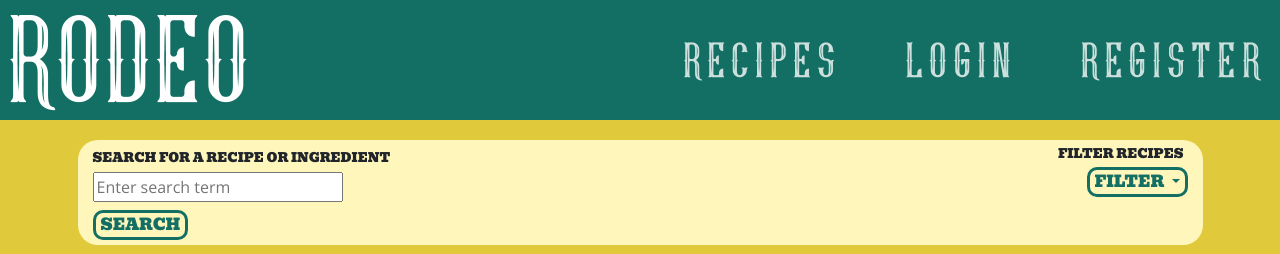
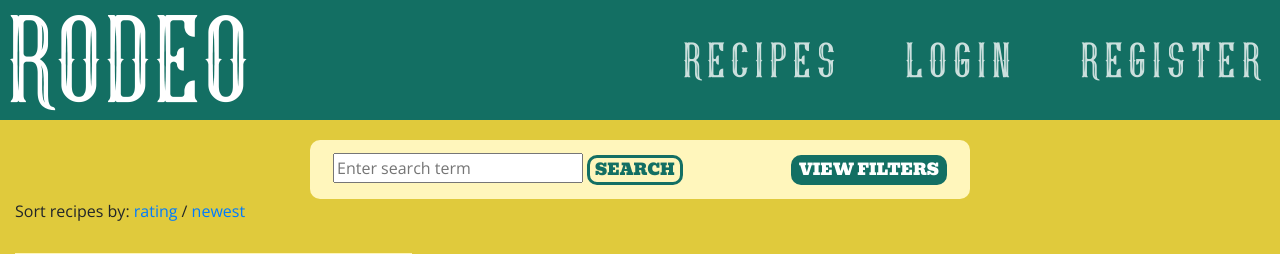
Before and after one commit to richardthorp/rodeo, a Flask app: page /all_recipes in a window 1280 px wide. Shown: the top 254 px of the page. Run offline with Flask 2, Linux system fonts and the light colour scheme; a database or web service that is not in the repository returns one stand-in record (values such as "Sample title"); some libraries are stand-ins or nearby versions.

Commit message:
Reformat search and filter container

```diff
--- a/static/css/style.css
+++ b/static/css/style.css
@@ -50,7 +50,7 @@ a:hover {
 
 .rounded-container {
     background-color: #FFF6BC;
-    border-radius: 20px;
+    border-radius: 10px;
     margin-top: 40px;
 }
 
@@ -462,16 +462,19 @@ nav {
 
 
 /*------------------------------------------------------- SEARCH AND FILTER */
-.search-container {
+/* .search-container {
     width: 90%;
+} */
+.search-form {
+    display: contents;
 }
-.search-container .sub-header {
+/* .search-container .sub-header {
     font-size: 0.8rem;
-}
+} */
 
-.search-container .custom-button {
+/* .search-container .custom-button {
     margin-bottom: 8px;
-}
+} */
 
 .search-container .form-input, .small-input {
     max-width: 400px;
@@ -486,11 +489,21 @@ nav {
 
 .search-container .filter-option {
     display: inline-block;
+    margin: 10px;
 }
 
 #search {
-    width: 60%;
+    width: 100%;
     max-width: 250px;
+}
+
+.search-button {
+    height: fit-content;
+}
+
+.filters-button {
+    color: #FFF;
+    background-color: #136F63;
 }
 
 .search-container-radio ul li {
@@ -499,14 +512,14 @@ nav {
     padding: 0 10px;
 }
 
-.filter-dropdown {
+/* .filter-dropdown {
     font-family: 'Open Sans', Arial, Helvetica, sans-serif;
     background-color: #FFF6BC;
 }
 
 .filter-dropdown ul {
     list-style: none;
-}
+} */
 
 /*------------------------------------------------------- INDEX */
 .hero {
@@ -759,10 +772,14 @@ nav {
     .rounded-container {
         margin-top: 10px;
         width: 100%;
+        /* border-radius: 10px; */
+    }
+    .search-container {
+        max-width: 350px;
     }
     .search-container .custom-button {
         font-size: 0.7rem;
-        margin: 0 0 5px 0;
+        /* margin: 0 0 5px 0; */
     }
     .recipe-type-filters .filter-option, .recipe-type-radio ul li {
         display: block;
@@ -851,9 +868,12 @@ nav {
         font-size: 1rem;
         border-width: 3px;
     }
+    .search-container {
+        max-width: 350px;
+    }
     .search-container .custom-button {
         font-size: 0.8rem;
-        margin: 0 0 5px 0;
+        /* margin: 0 0 5px 0; */
     }
     .rounded-container {
         margin-top: 20px;
@@ -908,6 +928,10 @@ nav {
     }
     .form-requirement {
         font-size: 1rem;
+    }
+    .search-container {
+        width: 90%;
+        max-width: 660px;
     }
     .search-container .custom-button {
         font-size: 1rem;
--- a/templates/all_recipes.html
+++ b/templates/all_recipes.html
@@ -1,29 +1,62 @@
 {% extends 'base.html' %} {% block content %}
 <div class="container-fluid block-content-container">
     <!-- SEARCH AND FILTER CONTAINER -->
-    <div class="row search-container rounded-container mx-auto">
-        <div class="col-12">
-            <form method="POST"
+    <div class="row search-container rounded-container mx-auto align-items-center p-1 p-md-2">
+        <form method="POST" class="search-form"
             action="{{ url_for('search_results', return_page='all_recipes', sort_by='average_rating')}}">
-                <div class="row">
             {{ form.hidden_tag() }}
-                    <div class="col-12 col-sm-8">
-                        <div class="sub-header text-left mt-2 mb-1">
-                            Search for a recipe or ingredient
+            <div
+                class="col-12 col-md-8 d-flex flex-nowrap align-items-center justify-content-end justify-content-md-start">
+                {{ form.search(class="form-input mb-2 d-inline", value=search_words) }}
+                {{ form.search_submit(class="custom-button search-button ml-1") }}
             </div>
-                        {{ form.search(class="form-input mb-2", value=search_words) }}
-                        {{ form.search_submit(class="custom-button") }}
+            <div class="col-12 col-md-4 d-flex justify-content-md-end">
+                <!-- MODAL FROM BOOTSTRAP -->
+                <!-- FILTERS MODAL BUTTON -->
+                <button class="btn custom-button filters-button mb-1 mb-md-0" type="button" data-target="#filters-modal"
+                    data-toggle="modal">View Filters</button>
             </div>
-                    <div class="col-12 col-sm-4">
-                        <div class="sub-header text-right m-1">Filter recipes</div>
-                        <!-- DROPDOWN FROM BOOTSTRAP -->
-                        <div class="dropdown text-right">
-                            <button class="btn btn-secondary dropdown-toggle custom-button" type="button"
-                                id="dropdownMenuButton" data-toggle="dropdown" aria-haspopup="true"
-                                aria-expanded="false">
-                                Filter
-                            </button>
-                            <div class="dropdown-menu filter-dropdown" aria-labelledby="dropdownMenuButton">
+            <!-- FILTERS MODAL -->
+            <div class="modal fade" id="filters-modal" tabindex="-1" aria-labelledby="Filters modal" aria-hidden="true">
+                <div class="modal-dialog">
+                    <div class="modal-content">
+                        <div class="modal-body">
+                            <h6 class="dropdown-header sub-header">Recipe Type</h6>
+                            {{ form.recipe_type(class="dropdown-item") }}
+                            <div class="dropdown-divider"></div>
+                            <h6 class="dropdown-header sub-header">Recipe Options</h6>
+                            <div class="modal-filter-options">
+                                <div class="filter-option">
+                                    {{ form.cheap_checkbox() }}
+                                    {{ form.cheap_checkbox.label() }}
+                                </div>
+                                <div class="filter-option">
+                                    {{ form.gluton_free_checkbox() }}
+                                    {{ form.gluton_free_checkbox.label() }}
+                                </div>
+                                <div class="filter-option">
+                                    {{ form.fakeaway_checkbox() }}
+                                    {{ form.fakeaway_checkbox.label() }}
+                                </div>
+                                <div class="filter-option">
+                                    {{ form.healthy_checkbox() }}
+                                    {{ form.healthy_checkbox.label() }}
+                                </div>
+                                <div class="filter-option">
+                                    {{ form.quick_checkbox() }}
+                                    {{ form.quick_checkbox.label() }}
+                                </div>
+                            </div>
+                            <div class="modal-footer">
+                                <button type="button" class="custom-button btn-secondary"
+                                    data-dismiss="modal">Close</button>
+                                {{ form.filter_submit(class="custom-button filters-button") }}
+                            </div>
+                        </div>
+                    </div>
+                </div>
+            </div>
+            <!-- <div class="dropdown-menu filter-dropdown" aria-labelledby="dropdownMenuButton">
                         <h6 class="dropdown-header sub-header">Recipe Type</h6>
                         {{ form.recipe_type(class="dropdown-item") }}
                         <div class="dropdown-divider"></div>
@@ -49,11 +82,8 @@
                         </div>
                         {{ form.filter_submit(class="custom-button d-flex mx-auto") }}
                     </div>
-                        </div>
-                    </div>
-                </div>
+                </div> -->
         </form>
-        </div>
     </div>
     <!-- User has used search or filter inputs- render button to clear search queries -->
     {% if filters %}
@@ -72,7 +102,7 @@
     </div>
     {% elif filters and recipe_count > 0 %}
     <!-- If user sorts by rating / new with filters, send request to search_results route -->
-    <p class="mb-0 mt-2 mt-md-3 mt-lg-4 ml-lg-4">
+    <p class="mb-0 mt-2 mt-lg-0">
         Sort recipes by:
         <a href="{{ url_for('search_results', return_page='all_recipes', sort_by='average_rating') }}">rating</a>
         /
@@ -81,7 +111,7 @@
     {% endif %}
     <!-- If user sorts by rating / new without filters, send request to all_recipes route -->
     {% else %}
-    <p class="mb-0 mt-2 mt-md-3 mt-lg-4 ml-lg-4">
+    <p class="mb-0 mt-2 mt-lg-0">
         Sort recipes by:
         <a href="{{ url_for('all_recipes', sort_by='average_rating') }}">rating</a>
         /
```
Lines whose indentation alone changed are shown as unchanged.
